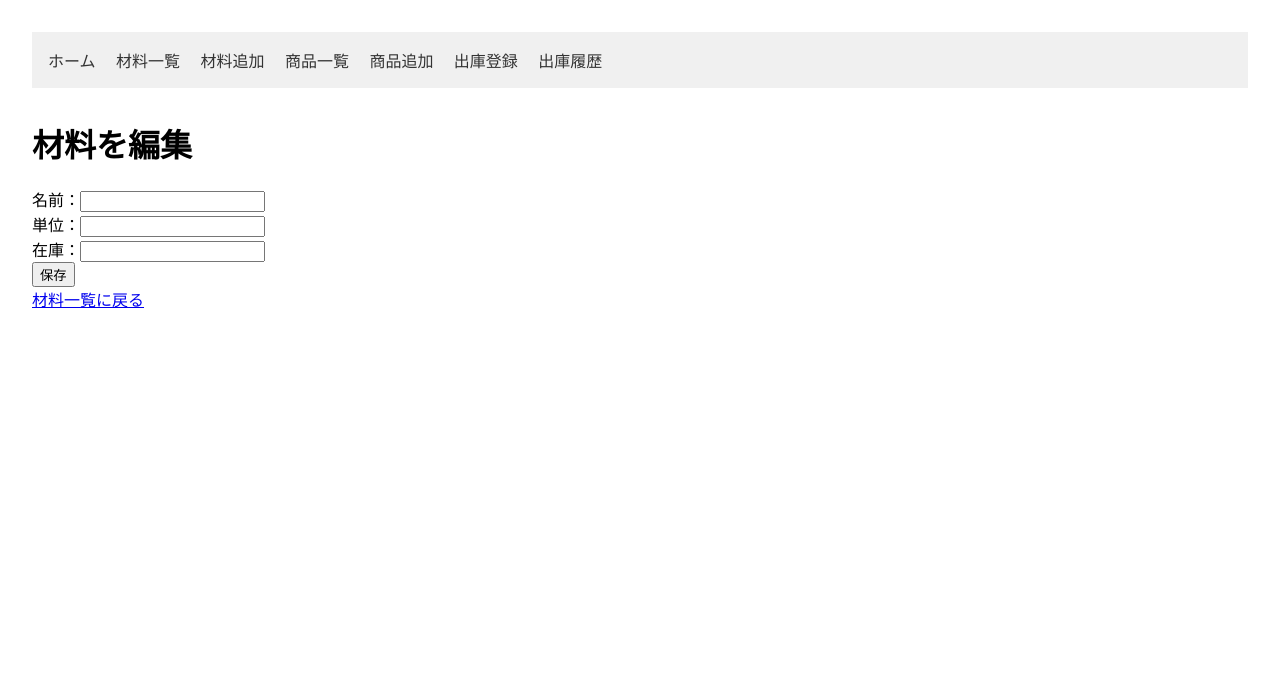
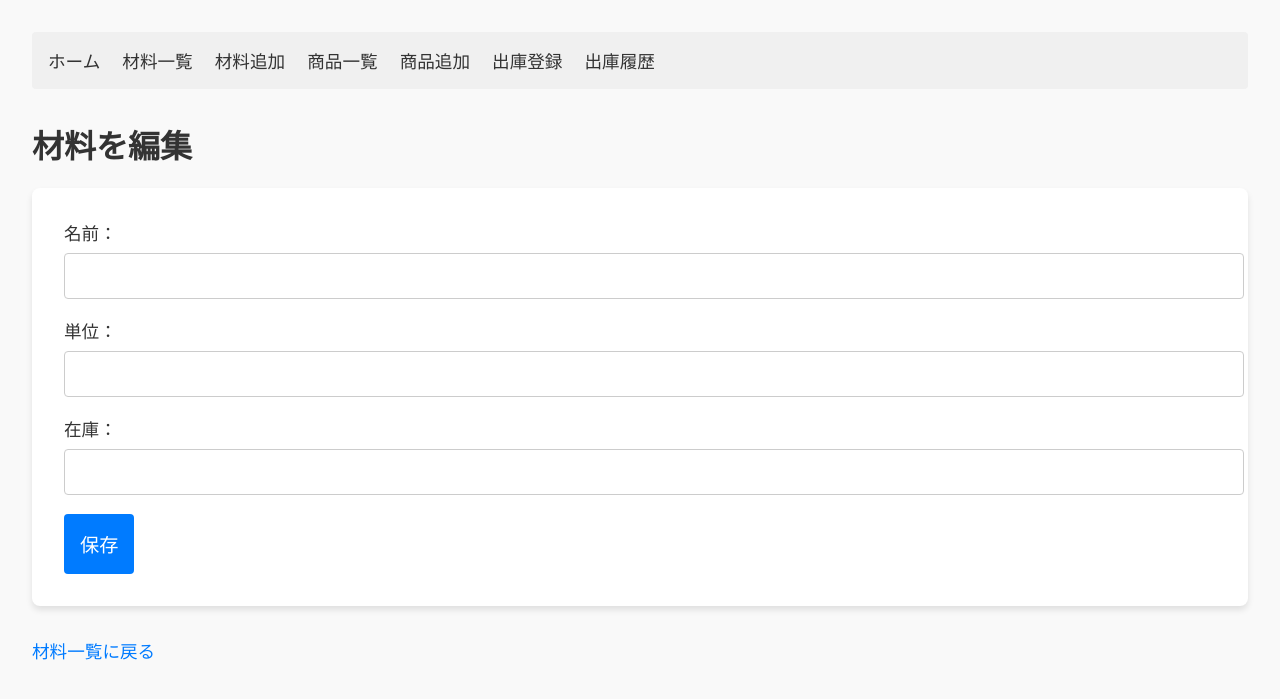
Before and after one commit to ochiakki/cafe_management_sunabaco, a Flask app: page /edit_material/1 in a window 1280 px wide. Shown: the top 699 px of the page. Run offline with Flask 3, Linux system fonts and the light colour scheme; data that the repository does not hold is empty.

Commit message:
css適応

```diff
--- a/static/style.css
+++ b/static/style.css
@@ -1,70 +1,143 @@
+/* 基本的なスタイル */
 body {
-  font-family: "Segoe UI", Tahoma, Geneva, Verdana, sans-serif;
+  font-family: Arial, sans-serif;
+  margin: 2em;
   background-color: #f9f9f9;
-  padding: 20px;
   color: #333;
 }
 
-h1 {
-  color: #444;
-  border-bottom: 2px solid #ccc;
-  padding-bottom: 5px;
+/* ナビゲーションバー */
+nav {
+  background-color: #f0f0f0;
+  padding: 1em;
+  margin-bottom: 2em;
+  border-radius: 4px;
 }
 
+nav a {
+  margin-right: 1em;
+  text-decoration: none;
+  color: #333;
+  font-size: 1.1rem;
+}
+
+nav a:hover {
+  text-decoration: underline;
+}
+
+/* テーブルスタイル */
+table {
+  width: 100%;
+  border-collapse: collapse;
+  margin-bottom: 2em;
+}
+
+table th,
+table td {
+  padding: 0.8rem;
+  text-align: left;
+  border: 1px solid #ddd;
+}
+
+table th {
+  background-color: #007bff;
+  color: #fff;
+}
+
+table td {
+  background-color: #fff;
+}
+
+table tr:nth-child(even) td {
+  background-color: #f9f9f9;
+}
+
+table a {
+  color: #007bff;
+  text-decoration: none;
+}
+
+table a:hover {
+  text-decoration: underline;
+}
+
+table button {
+  background-color: #dc3545;
+  color: white;
+  border: none;
+  padding: 0.5rem 1rem;
+  font-size: 1rem;
+  border-radius: 4px;
+  cursor: pointer;
+  transition: background-color 0.3s ease;
+}
+
+table button:hover {
+  background-color: #c82333;
+}
+
+/* リンクのスタイル */
 a {
+  color: #007bff;
   text-decoration: none;
-  color: #007bff;
-  margin-right: 10px;
+  font-size: 1.1rem;
 }
 
 a:hover {
   text-decoration: underline;
 }
-
+/* フォーム全体のスタイル */
 form {
-  margin-top: 10px;
-  margin-bottom: 20px;
+  background-color: #fff;
+  padding: 2rem;
+  border-radius: 8px;
+  box-shadow: 0 4px 6px rgba(0, 0, 0, 0.1);
+  margin-bottom: 2em;
 }
 
-label {
+form label {
   display: block;
-  margin-bottom: 10px;
+  margin-bottom: 0.5rem;
+  font-size: 1.1rem;
 }
 
-input[type="text"],
-input[type="number"] {
-  padding: 6px;
-  width: 200px;
+form input[type="text"],
+form input[type="number"],
+form textarea {
+  width: 100%;
+  padding: 0.8rem;
+  margin-bottom: 1.2rem;
   border: 1px solid #ccc;
   border-radius: 4px;
+  font-size: 1rem;
 }
 
-button {
+form input[type="submit"],
+form button {
   background-color: #007bff;
   color: white;
   border: none;
-  padding: 8px 15px;
+  padding: 1rem;
+  font-size: 1.2rem;
   border-radius: 4px;
   cursor: pointer;
+  transition: background-color 0.3s ease;
+  width: auto; /* ボタンの幅を内容に合わせる */
 }
 
-button:hover {
+form input[type="submit"]:hover,
+form button:hover {
   background-color: #0056b3;
 }
 
-table {
-  width: 100%;
-  border-collapse: collapse;
-  margin-top: 15px;
+form input[type="submit"]:disabled,
+form button:disabled {
+  background-color: #ddd;
+  cursor: not-allowed;
 }
 
-th,
-td {
-  border: 1px solid #ccc;
-  padding: 8px;
-  text-align: center;
+form .error {
+  color: red;
+  margin-bottom: 1rem;
+  font-size: 1rem;
 }
-
-th {
-  background-color: #eee;
-}
--- a/templates/base.html
+++ b/templates/base.html
@@ -18,6 +18,10 @@
         margin: 2em;
       }
     </style>
+    <link
+      rel="stylesheet"
+      href="{{ url_for('static', filename='style.css') }}"
+    />
   </head>
   <body>
     <nav>
--- a/templates/edit_material.html
+++ b/templates/edit_material.html
@@ -1,31 +1,44 @@
 {% extends 'base.html' %} {% block title %}材料編集{% endblock %} {% block
 content %}
 <h1>材料を編集</h1>
+
 <form method="post">
-  <label
-    >名前：<input
+  <div class="form-group">
+    <label for="name">名前：</label>
+    <input
       type="text"
+      id="name"
       name="name"
       value="{{ material.name }}"
-      required /></label
-  ><br />
-  <label
-    >単位：<input
+      required
+    />
+  </div>
+
+  <div class="form-group">
+    <label for="unit">単位：</label>
+    <input
       type="text"
+      id="unit"
       name="unit"
       value="{{ material.unit }}"
-      required /></label
-  ><br />
-  <label
-    >在庫：<input
+      required
+    />
+  </div>
+
+  <div class="form-group">
+    <label for="stock">在庫：</label>
+    <input
       type="number"
+      id="stock"
       name="stock"
       value="{{ material.stock }}"
       step="0.01"
-      required /></label
-  ><br />
+      required
+    />
+  </div>
+
   <button type="submit">保存</button>
 </form>
 
-<a href="{{ url_for('view_materials') }}">材料一覧に戻る</a>
+<p><a href="{{ url_for('view_materials') }}">材料一覧に戻る</a></p>
 {% endblock %}
```
